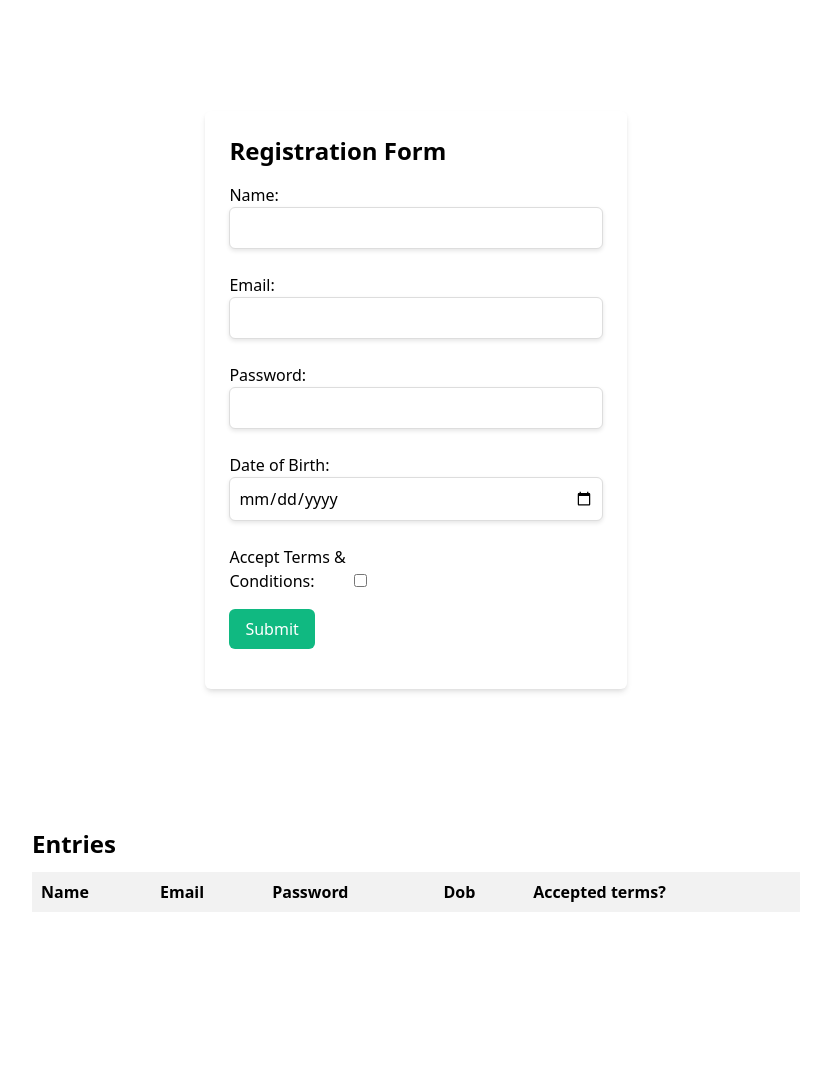
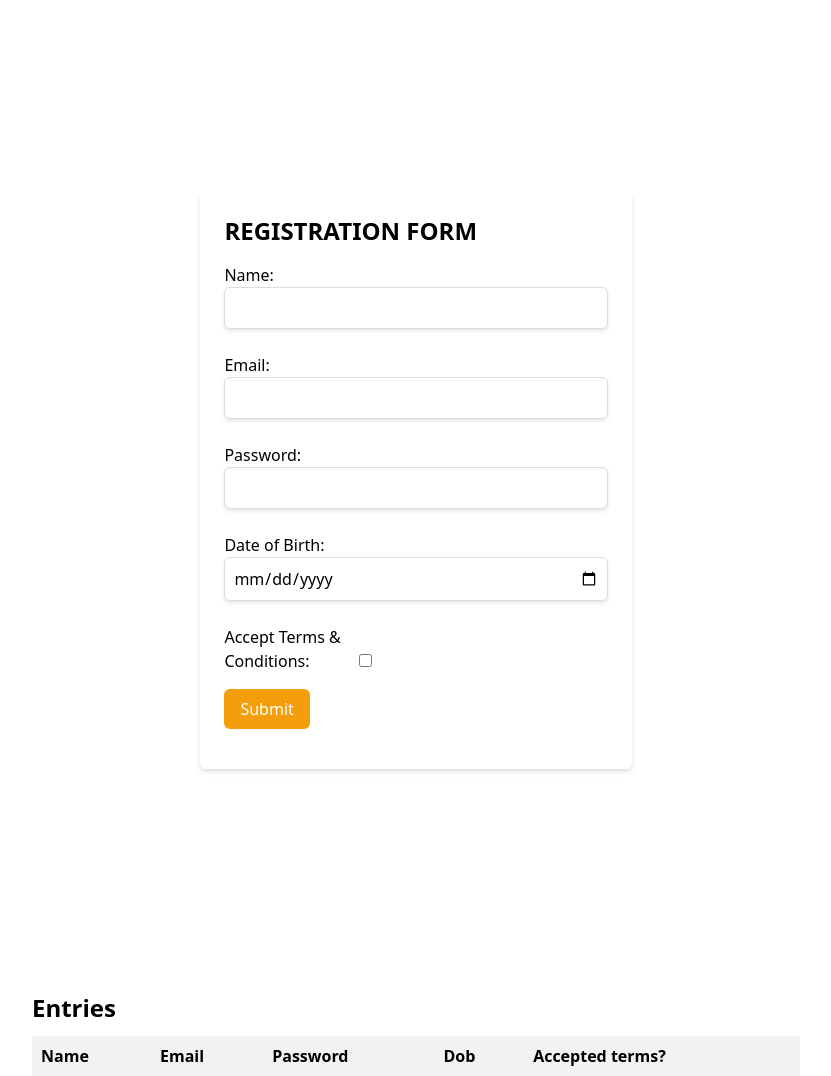
Before and after one commit to rahuul45/W01cap, a plain HTML site: page index.html in a window 1280 px wide. Shown: the whole page, without its empty margins (224-1055 px from the left). Before the commit the page ends 912 px from the top, so only its background shows below. Drawn offline with nearby package versions, Linux system fonts and the light colour scheme.

Commit message:
Update index.html

```diff
--- a/index.html
+++ b/index.html
@@ -1,7 +1,7 @@
 <html>
   <head>
-    <meta charset="UTF-8" />
-    <title>Registration Form</title>
+    <meta charset="UTF-6" />
+    <title>REGISTRATION FORM</title>
     <link
       href="https://cdn.jsdelivr.net/npm/tailwindcss@2.2.19/dist/tailwind.min.css"
       rel="stylesheet"
@@ -11,15 +11,15 @@
         display: flex;
         justify-content: center;
         align-items: center;
-        height: 100vh;
+        height: 120vh;
       }
       .form-container {
-        max-width: 700px;
+        max-width: 750px;
         margin: auto;
       }
       .form-container label {
         display: inline-block;
-        width: 120px;
+        width: 130px;
       }
       .user-table {
         width: 100%;
@@ -43,7 +43,7 @@
   <body class="bg-grey-100">
     <div class="center">
       <div class="form-container bg-white p-6 rounded-md shadow-md">
-        <h2 class="text-2xl font-bold mb-4">Registration Form</h2>
+        <h2 class="text-2xl font-bold mb-4">REGISTRATION FORM</h2>
         <form id="registrationForm">
           <div class="mb-4">
             <label for="name" class="inline-block w-24">Name:</label>
@@ -102,14 +102,14 @@
           </div>
           <button
             type="submit"
-            class="bg-green-500 text-white px-4 py-2 rounded-md"
+            class="bg-yellow-500 text-white px-4 py-2 rounded-md"
           >
             Submit
           </button>
         </form>
       </div>
     </div>
-    <div class="max-w-3xl mx-auto mt-7">
+    <div class="max-w-3xl mx-auto mt-8">
       <h2 class="text-2xl font-bold mb-3">Entries</h2>
       <table id="userTable" class="user-table">
         <tbody>
```
